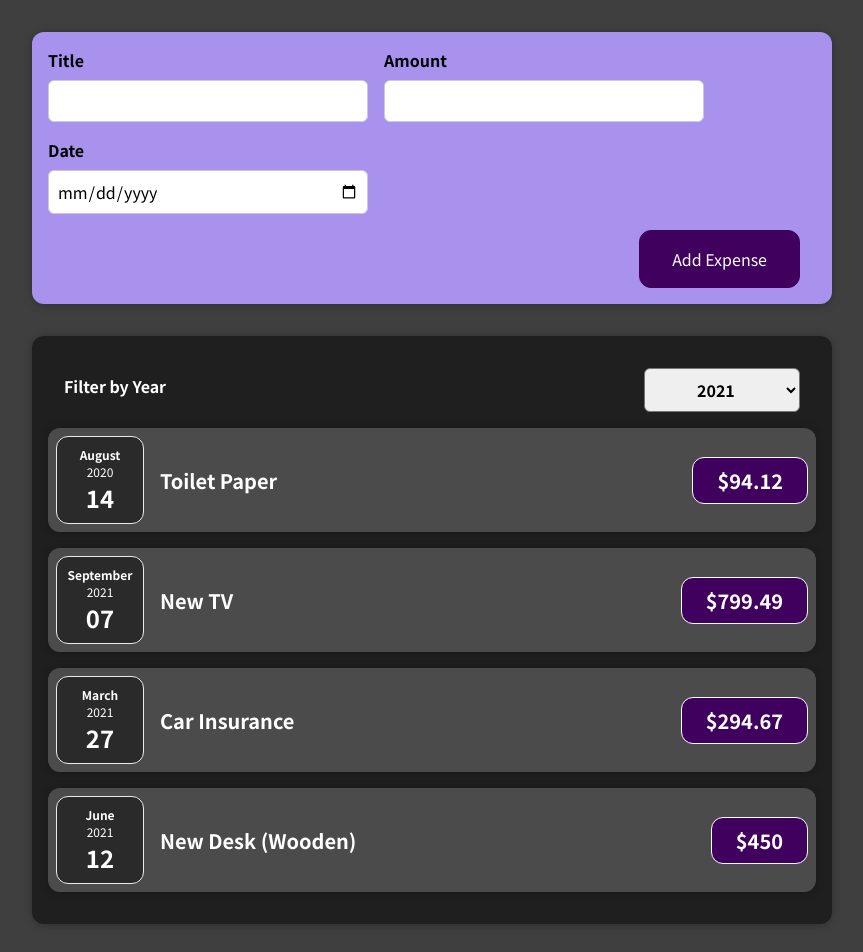
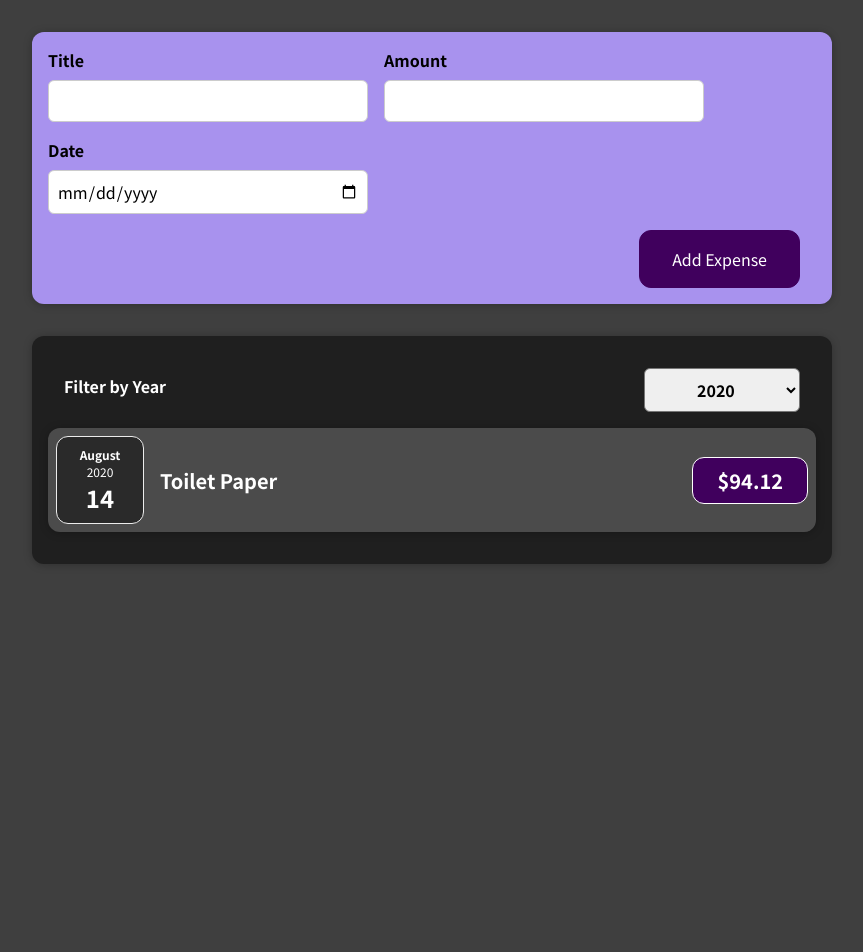
Before and after one commit to Presnia/react-expense-helper-nd, a React (Create React App) app: page / in a window 1280 px wide. Shown: the top 952 px of the page, without its empty margins (208-1071 px from the left). After the commit the page ends 800 px from the top, so only its background shows below. Built offline with nearby package versions, Linux system fonts and the light colour scheme.

Commit message:
Outputting conditional content

```diff
--- a/src/App.js
+++ b/src/App.js
@@ -1,11 +1,15 @@
+import {useState} from "react";
 import expenses from "./components/Expenses/ExpenseData";
 import Expenses from "./components/Expenses/Expenses";
 import NewExpense from "./components/NewExpense/NewExpense";
 
+const DUMMY_EXPENSES = expenses;
+
 const App = () => {
+  const [expenses, setExpenses] = useState(DUMMY_EXPENSES);
+
   const addExpenseHandler = expense => {
-    console.log('In App.js');
-    console.log(expense);
+    setExpenses(prevExpenses => [expense, ...prevExpenses]);
   }
   return (
     <div>
--- a/src/components/Expenses/ExpenseFilter.js
+++ b/src/components/Expenses/ExpenseFilter.js
@@ -10,10 +10,10 @@ const ExpensesFilter = (props) => {
       <div className='expenses-filter__control'>
         <label>Filter by Year</label>
         <select value={props.selected} onChange={dropdownChangeHandler}>
-          <option value='2024'>2024</option>
           <option value='2023'>2023</option>
           <option value='2022'>2022</option>
           <option value='2021'>2021</option>
+          <option value='2020'>2020</option>
         </select>
       </div>
     </div>
--- a/src/components/Expenses/Expenses.js
+++ b/src/components/Expenses/Expenses.js
@@ -6,34 +6,36 @@ import {useState} from "react";
 
 
 const Expenses = ({ items }) => {
-  const [filteredYear, setFilteredYear] = useState('2021');
+  const [filteredYear, setFilteredYear] = useState('2020');
 
 const filterChangeHandler = selectedYear => {
   setFilteredYear(selectedYear);
 };
+
+const filteredExpenses = items.filter(expense => {
+  return expense.date.getFullYear().toString() === filteredYear;
+});
+
+  let expensesContent = <p>No expenses found</p>;
+
+  if (filteredExpenses.length > 0) {
+    expensesContent = filteredExpenses.map(expense => (
+      <ExpenseItem
+        key={expense.id}
+        title={expense.title}
+        amount={expense.amount}
+        date={expense.date}
+      />
+    ))
+  }
+
   return (
     <Card className="expenses">
-      <ExpenseFilter selected={filteredYear} onChangeFilter={filterChangeHandler} />
-      <ExpenseItem
-        title={items[0].title}
-        amount={items[0].amount}
-        date={items[0].date}
+      <ExpenseFilter
+        selected={filteredYear}
+        onChangeFilter={filterChangeHandler}
       />
-      <ExpenseItem
-        title={items[1].title}
-        amount={items[1].amount}
-        date={items[1].date}
-      />
-      <ExpenseItem
-        title={items[2].title}
-        amount={items[2].amount}
-        date={items[2].date}
-      />
-      <ExpenseItem
-        title={items[3].title}
-        amount={items[3].amount}
-        date={items[3].date}
-      />
+      {expensesContent}
     </Card>
   );
 };
--- a/src/components/NewExpense/ExpenseForm.css
+++ b/src/components/NewExpense/ExpenseForm.css
@@ -25,3 +25,7 @@
 .new-expense__actions {
     text-align: right;
 }
+
+.new-expense__actions button:active {
+    transform: scale(0.98);
+}
```
